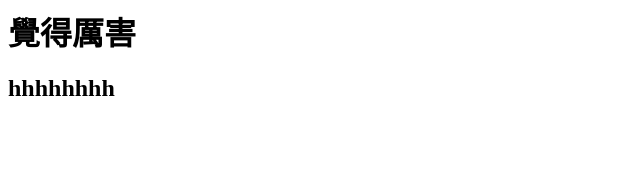
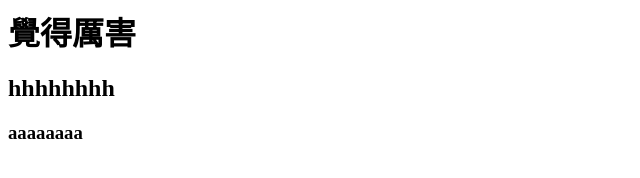
Before and after one commit to lau1943x/lau1943x.github.io, a plain HTML site: page index.html in a window 1280 px wide. Shown: the full height of the page, 0-640 px from the left. Drawn offline with Linux system fonts and the light colour scheme.

Commit message:
index modified

```diff
--- a/index.html
+++ b/index.html
@@ -6,5 +6,7 @@
   <body>
     <h1>覺得厲害</h1>
 	<h2>hhhhhhhh</h2>
+	<h3>aaaaaaaa</h3>
+
   </body>
 </html>
```
